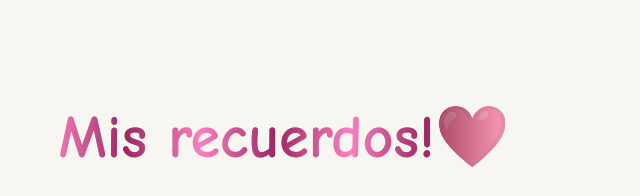
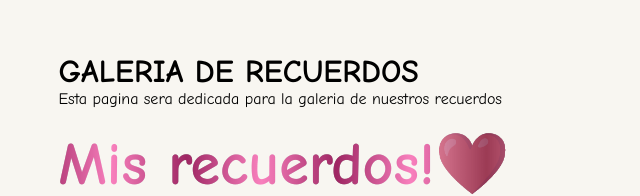
Before and after one commit to Elias587-ux/Proyecto-Personal, a website built with Vite: page index.html in a window 1280 px wide. Shown: the part 134-330 px from the top of the page, without its empty margins (356-996 px from the left). Built offline with nearby package versions, Linux system fonts and the light colour scheme.

Commit message:
Agregamos un h1 y p

```diff
--- a/index.html
+++ b/index.html
@@ -6,6 +6,8 @@
     <title>Soledad Tolaba</title>
   </head>
   <body>
+    <h1>GALERIA DE RECUERDOS</h1>
+    <p>Esta pagina sera dedicada para la galeria de nuestros recuerdos </p>
     <div id="encabezado-container">
       <div id="brillo">Mis recuerdos!❤️</div>
     </div>
```
